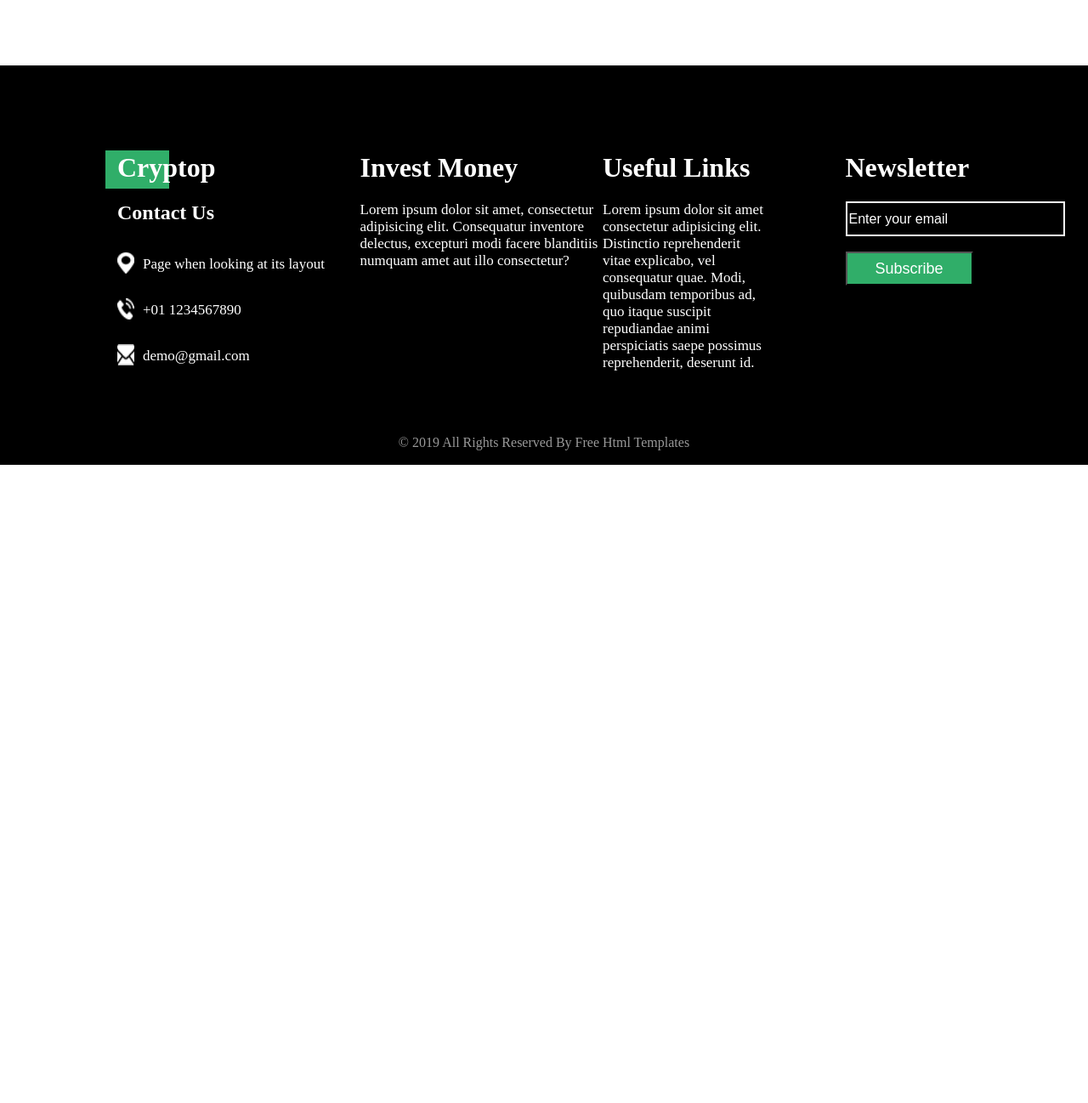
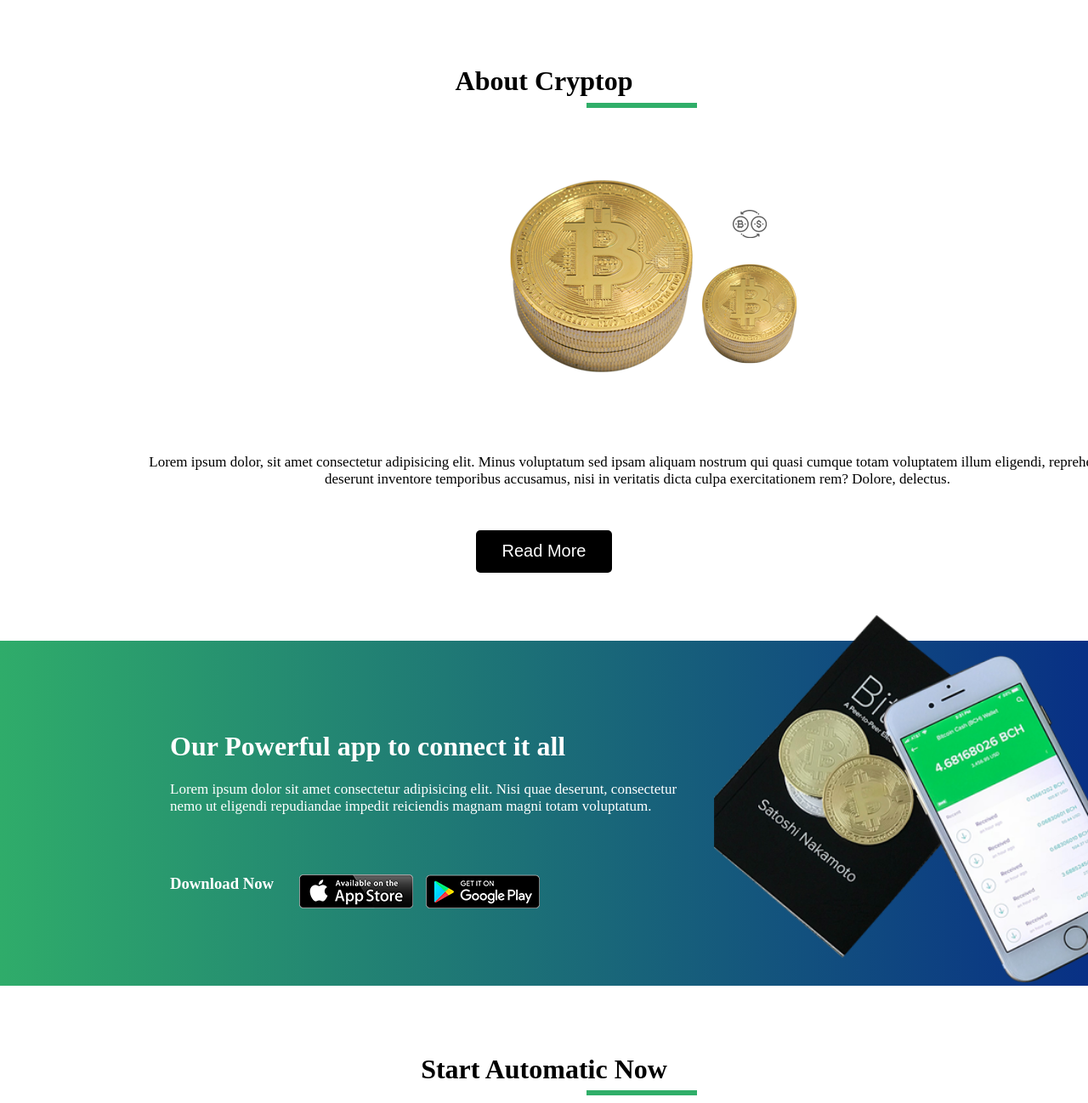
Before and after one commit to Mahid04/cryptop, a plain HTML site: page index.html in a window 1280 px wide. Shown: the part 1282-2580 px from the top of the page at 85% size. Before the commit the page ends 1829 px from the top, so only its background shows below. Drawn offline with Linux system fonts and the light colour scheme.

Commit message:
html and css file updated.

```diff
--- a/index.html
+++ b/index.html
@@ -80,6 +80,87 @@
             <button>Read More</button>
         </div>
     </div>
+    <div class="d4">
+        <div class="sd7">
+            <h1 style="text-align: center;"><strong>About Cryptop</strong></h1>
+            <div class="line2"></div>
+        </div>
+        <div class="sd8">
+            <img src="images/about-img.png" alt="">
+            <p>
+                Lorem ipsum dolor, sit amet consectetur adipisicing elit. Minus voluptatum sed ipsam aliquam nostrum qui quasi cumque totam voluptatem illum eligendi, reprehenderit deserunt inventore temporibus accusamus, nisi in veritatis dicta culpa exercitationem rem? Dolore, delectus.
+            </p>
+        </div>
+        <div class="sd9">
+            <button>Read More</button>
+        </div>
+    </div>
+    <div class="d5">
+        <div class="sd10">
+            <h1>Our Powerful app to connect it all</h1>
+            <p>
+                Lorem ipsum dolor sit amet consectetur adipisicing elit. Nisi quae deserunt, consectetur nemo ut eligendi repudiandae impedit reiciendis magnam magni totam voluptatum.
+            </p>
+            <div class="sbd7">
+                <h3 style="margin: 0 30px 0 0;">Download Now</h3>
+                <img src="images/app-store.png" alt="" style="margin: 0 15px 0 0;">
+                <img src="images/play-store.png" alt="">
+            </div>
+        </div>
+        <div class="sd11">
+            <img src="images/slider-img.png" alt="">
+        </div>
+    </div>
+    <div class="d6">
+        <div class="sd4">
+            <h1><strong>Start Automatic Now</strong></h1>
+            <div class="line"></div>
+        </div>
+        <div class="sd12" style="display: flex; justify-content: center; align-items: center;">
+            <img src="images/auto-img.png" alt="">
+        </div>
+        <div style="display: flex; justify-content: center; align-items: center;">
+            <p style="text-align: center; font-size: 17px; width: 1050px;">
+                Lorem ipsum dolor sit amet consectetur adipisicing elit. Sed reprehenderit, ad in odio vel nam iusto dolor deserunt quaerat amet ipsum error, tenetur culpa hic necessitatibus deleniti. Quas, iure ut? Sunt consectetur nesciunt a illum cupiditate sit eligendi incidunt libero.
+            </p>
+        </div>
+        <div class="sd9">
+            <button>Register Now</button>
+        </div>
+    </div>
+    <div class="d7">
+        <div class="sd4">
+            <h1><strong>Testimonial</strong></h1>
+            <div class="line"></div>
+        </div>
+        <div class="sd13">
+            <div class="sbd8">
+                <img src="images/client-1.jpg" alt="">
+                <h2 style="margin: 6px 0 0 0;"><strong>Readable</strong></h2>
+                <p>Content of a page</p>
+            </div>
+            <div class="sbd9">
+                <p>
+                    Lorem ipsum dolor sit amet, consectetur adipisicing elit. Quo earum officiis dolor dolorum temporibus aut adipisci odio quia neque quae.
+                </p>
+            </div>
+        </div>
+        <div class="sd13">
+            <div class="sbd8">
+                <img src="images/client-2.jpg" alt="">
+                <h2 style="margin: 6px 0 0 0;"><strong>Readable</strong></h2>
+                <p>Content of a page</p>
+            </div>
+            <div class="sbd9">
+                <p>
+                    Lorem ipsum dolor sit amet, consectetur adipisicing elit. Quo earum officiis dolor dolorum temporibus aut adipisci odio quia neque quae.
+                </p>
+            </div>
+        </div>
+        <div class="sd9">
+            <button>Read More</button>
+        </div>
+    </div>
     <!-- footer  -->
      <div class="foot">
         <div class="sfoot1">
--- a/style.css
+++ b/style.css
@@ -192,6 +192,88 @@ body{
     border-radius: 5px;
     font-size: 20px;
 }
+.sd7{
+    text-align: center;
+}
+.line2{
+    margin: -15px 0 0 690px;
+    height: 6px;
+    width: 130px;
+    background-color: #30AE69;
+}
+.sd8{
+    margin: 40px 0 0 150px;
+}
+.sd8 img{
+    margin-left: 380px;
+}
+.sd8 p{
+    width: 1200px;
+    text-align: center;
+    font-size: 17px;
+    font-weight: 500;
+}
+.sd9{
+    display: flex;
+    align-items: center;
+    justify-content: center;
+    margin: 50px 0 80px 0;
+}
+.sd9 button{
+    height: 50px;
+    width: 160px;
+    background-color: black;
+    color: white;
+    border: none;
+    border-radius: 5px;
+    font-size: 20px;
+}
+.d5{
+    background-image: linear-gradient(to right, #2FAC6A, #083085);
+    display: flex;
+    color: white;
+}
+.sd10{
+    margin: 85px 0 0 200px;
+}
+.sd10 p{
+    width: 600px;
+    font-size: 17px;
+}
+.sbd7{
+    display: flex;
+    margin: 70px 0 0 0;
+}
+.sd11{
+    margin: -30px 0 0 40px;
+}
+.sd11 img{
+    height: 432px;
+    width: 505px;
+}
+.sd13{
+    display: flex;
+    margin: 80px 0 0 400px;
+}
+.sbd8{
+    text-align: center;
+    width: 220px;
+    height: 210px;
+    box-shadow: 2px 2px 10px 0 rgb(143, 142, 142);
+}
+.sbd8 img{
+    margin: -25px 0 0 0;
+}
+.sbd8 p{
+    margin: 8px 0 0 0;
+    font-size: 18px;
+    color: grey;
+}
+.sbd9{
+    margin: 20px 0 0 70px;
+    width: 500px;
+    font-size: 18px;
+}
 
 /* -------------Footer-------------  */
 
```
